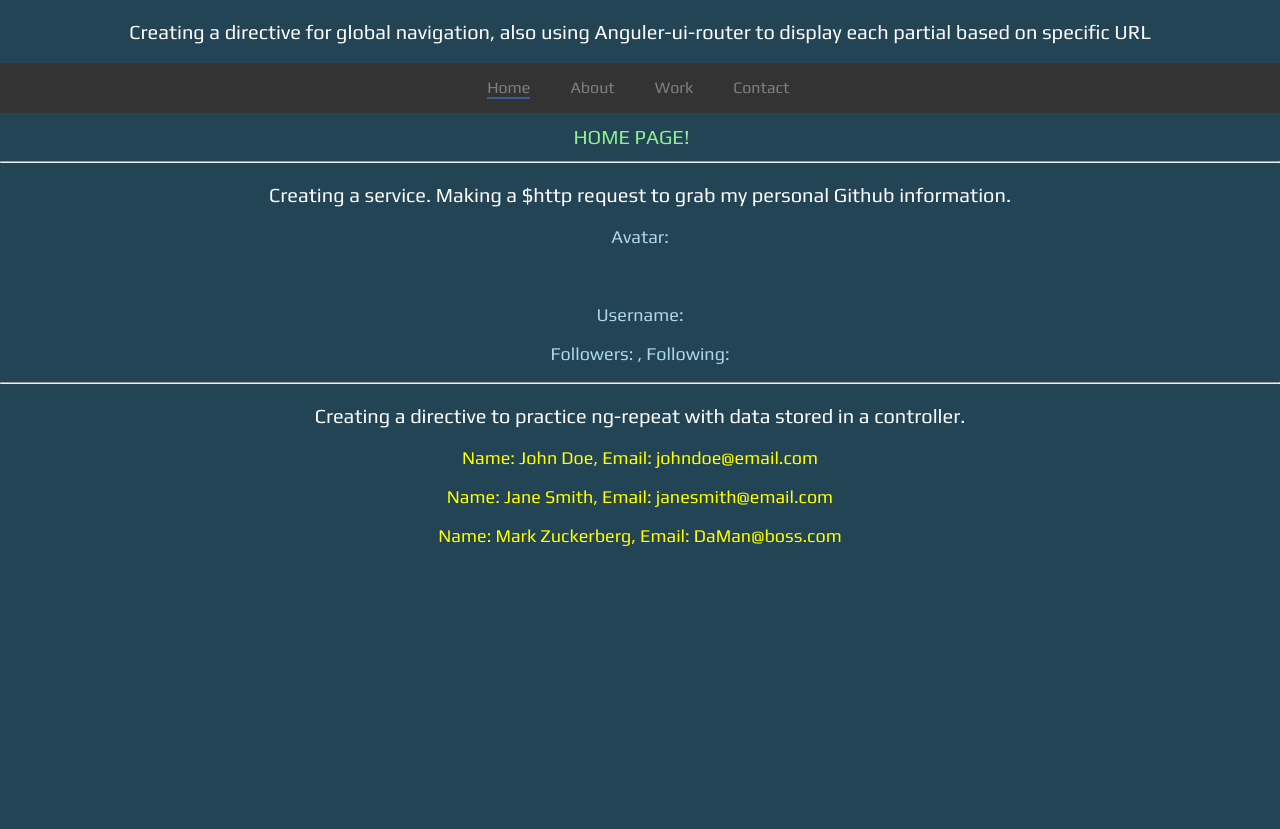
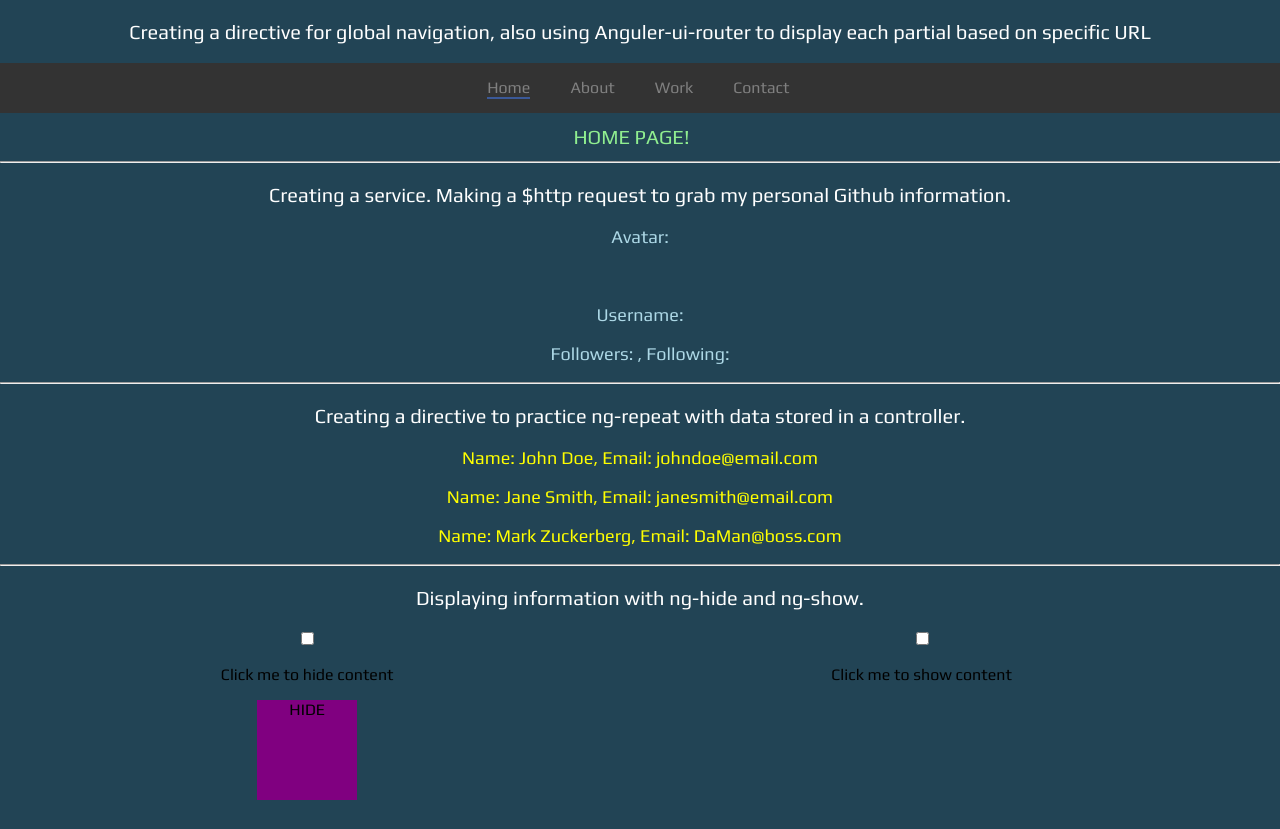
Before and after one commit to JaySpears/Angular-Practice, a website: page index.html in a window 1280 px wide. Before the commit the page ends 800 px from the top, so only its background shows below. Drawn offline with nearby package versions, Linux system fonts and the light colour scheme; some packages are replaced by stand-ins of ours; no server answers; a script that the page names is missing.

Commit message:
Created directive for ng-hide and ng-show example

```diff
--- a/index.html
+++ b/index.html
@@ -17,6 +17,9 @@
 
           <!-- ngRpeat example -->
           <repeat-directive></repeat-directive>
+
+          <!-- ngHide and ngShow example -->
+          <hide-show></hide-show>
       </div>
 
     <!--   Third Party   -->
--- a/public/app/directives/directives.js
+++ b/public/app/directives/directives.js
@@ -23,6 +23,14 @@ myApp.directive('globalHeader',['$location', function($location){
     }
 }]);
 
+myApp.directive('hideShow', [function(){
+    return {
+        scope: {},
+        restrict: 'E',
+        templateUrl: 'public/views/partials/hide-show.html',
+    }
+}]);
+
 myApp.directive('repeatDirective', [
     function() {
         return {
--- /dev/null
+++ b/public/app/directives/src/hideAndShow.js
@@ -0,0 +1,7 @@
+myApp.directive('hideShow', [function(){
+    return {
+        scope: {},
+        restrict: 'E',
+        templateUrl: 'public/views/partials/hide-show.html',
+    }
+}]);
--- a/public/assets/css/src/styles.scss
+++ b/public/assets/css/src/styles.scss
@@ -39,6 +39,32 @@ body {
         }
     }
 }
+.hide-show-wrapper{
+    width:100%;
+    height:200px;
+    .box1-wrapper{
+        width:48%;
+        float:left;
+        text-align: center;
+        .box1{
+            margin:0 auto;
+            height:100px;
+            width:100px;
+            background-color:purple;
+        }
+    }
+    .box2-wrapper{
+        width:48%;
+        float:left;
+        text-align: center;
+        .box2{
+            margin:0 auto;
+            height:100px;
+            width:100px;
+            background-color:lightgreen;
+        }
+    }
+}
 .active {
     border-bottom:2px solid #3B5998;
 }
@@ -50,7 +76,6 @@ body {
     color:lightgreen;
     text-transform: uppercase;
 }
-
 hr {
     margin-top:13px;
 }
--- /dev/null
+++ b/public/views/partials/hide-show.html
@@ -0,0 +1,21 @@
+<p class="component-example-header">Displaying information with ng-hide and ng-show.</p>
+<div class="hide-show-wrapper">
+    <div class="box1-wrapper">
+        <input type="checkbox" ng-model="hideStuff">
+        <p>Click me to hide content</p>
+        <div ng-hide="hideStuff" >
+            <div class="box1">
+                <p>HIDE</p>
+            </div>
+        </div>
+    </div>
+    <div class="box2-wrapper">
+        <input type="checkbox" ng-model="showStuff">
+        <p>Click me to show content</p>
+        <div ng-show="showStuff">
+            <div class="box2">
+                <p>SHOW</p>
+            </div>
+        </div>
+    </div>
+</div>
--- a/public/views/partials/repeat-example.html
+++ b/public/views/partials/repeat-example.html
@@ -3,3 +3,4 @@
 <div ng-repeat="user in users" class="ng-repeat-message">
     <p>Name: <span ng-bind="user.name"></span>, Email: <span ng-bind="user.email"></span></p>
 </div>
+<hr>
```
Also changed, not shown: public/assets/css/styles.css, public/assets/css/styles.min.css, 1 other file.
